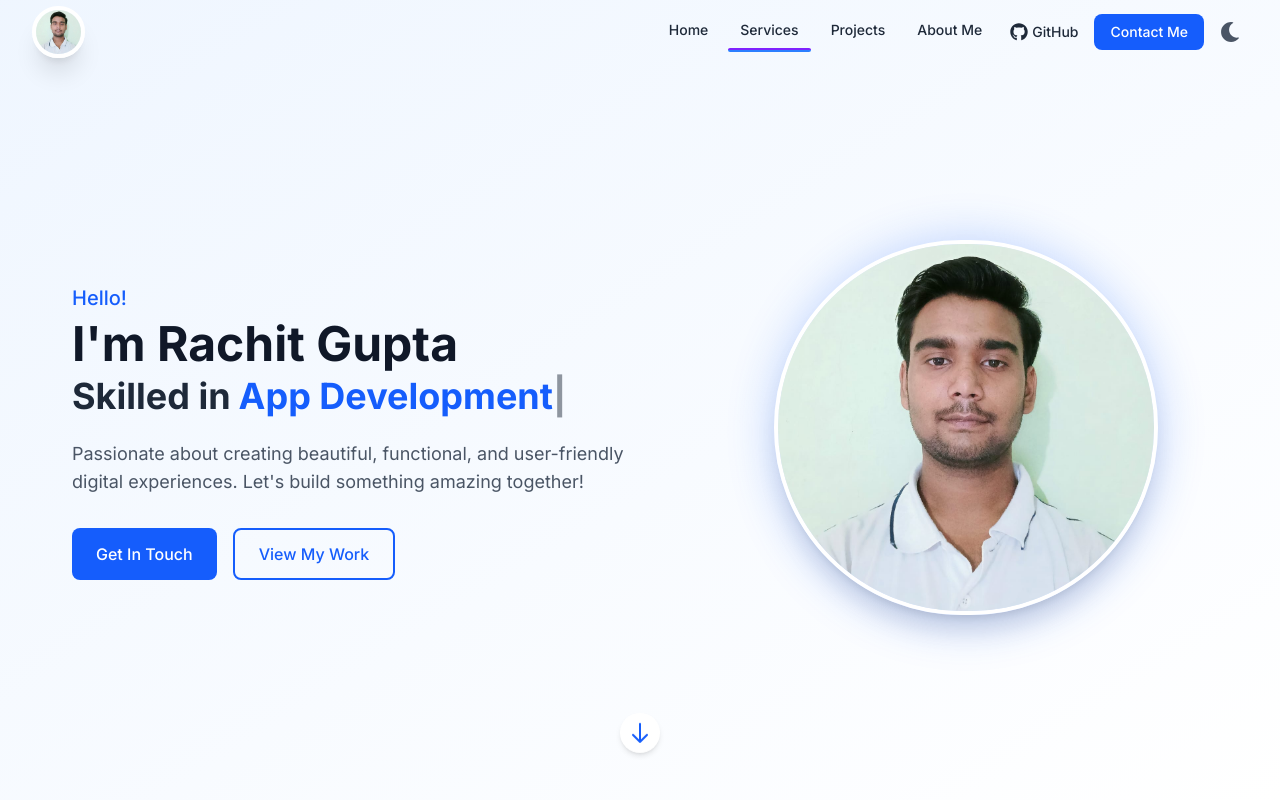
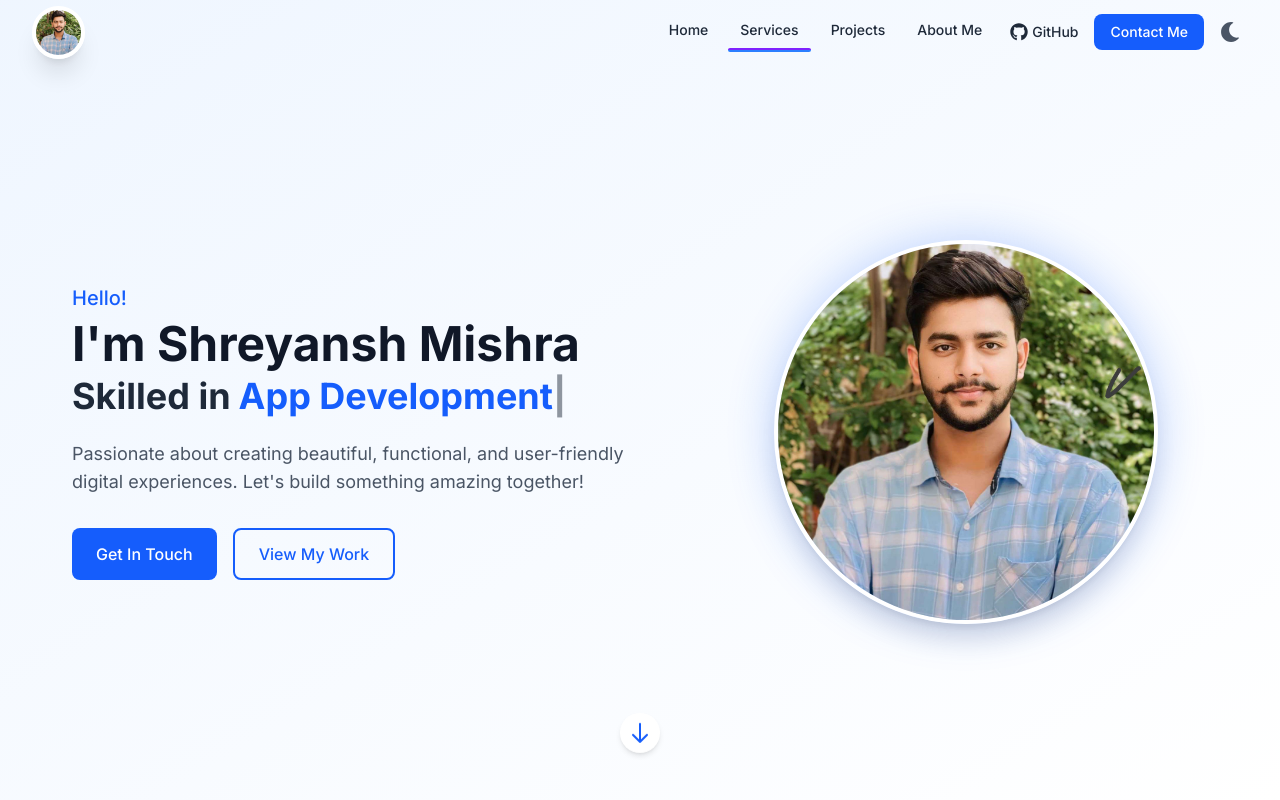
Before and after one commit to Shreyanshok/MyPortfolio12, a Next.js app: page / in a window 1280 px wide. Shown: the top 800 px of the page. Built offline with nearby package versions, Linux system fonts and the light colour scheme.

Commit message:
first commit

```diff
--- a/src/app/layout.js
+++ b/src/app/layout.js
@@ -20,8 +20,8 @@ const geistMono = Geist_Mono({
 });
 
 export const metadata = {
-  title: 'Rachit Gupta - Software Developer',
-  description: 'Portfolio website of Rachit Gupta, a software developer specializing in web and app development.',
+  title: 'Shreyansh Mishra - Software Developer',
+  description: 'Portfolio website of Shreyansh Mishra, a software developer specializing in web and app development.',
 };
 
 export default function RootLayout({ children }) {
--- a/src/components/Aboutme.js
+++ b/src/components/Aboutme.js
@@ -12,7 +12,7 @@ const AboutMe = () => {
           {/* Left Side (Name and Bio) */}
           <div className="flex-1 p-6 max-w-2xl mx-auto md:mx-0 text-center md:text-left">
             <h3 className="text-3xl font-bold text-gray-900 dark:text-white mb-4">
-              Rachit Gupta
+              Shreyansh Mishra
             </h3>
             <p className="text-lg text-gray-600 dark:text-gray-300 leading-relaxed">
               I&apos;m a passionate Full Stack Developer and a B.Tech CSE student at Gyan Ganga College of Technology, currently in my 3rd year. I specialize in both front-end and back-end development with hands-on experience in React.js, Next.js, Tailwind CSS, Node.js, Express.js, MongoDB, and Firebase.
@@ -31,7 +31,7 @@ const AboutMe = () => {
               className="rounded-full overflow-hidden mb-6 w-40 h-40 bg-gray-100 dark:bg-gray-700"
             >
               <img
-                src="/Profile.jpg"
+                src="/ShreyanshMishra.jpg"
                 alt="Your Image"
                 className="object-cover w-full h-full"
               />
--- a/src/components/Footer.js
+++ b/src/components/Footer.js
@@ -10,7 +10,7 @@ const Footer = () => {
       <div className="max-w-7xl mx-auto px-4 sm:px-6 lg:px-8">
         <div className="flex flex-col md:flex-row justify-between items-center">
           <div className="mb-6 md:mb-0">
-            <h2 className="text-2xl font-bold text-blue-500 dark:text-violet-400">Rachit Gupta</h2>
+            <h2 className="text-2xl font-bold text-blue-500 dark:text-violet-400">Shreyansh Mishra</h2>
             <p className="text-gray-400 mt-2 max-w-md">
               Software Developer specialized in creating beautiful and functional web and mobile applications.
             </p>
@@ -52,7 +52,7 @@ const Footer = () => {
 
         <div className="border-t border-gray-800 mt-8 pt-8 flex flex-col md:flex-row justify-between items-center">
           <p className="text-gray-400 text-sm">
-            &copy; {currentYear} Rachit Gupta. All rights reserved.
+            &copy; {currentYear} Shreyansh Mishra. All rights reserved.
           </p>
 
           <div className="mt-4 md:mt-0">
--- a/src/components/HeroSection.js
+++ b/src/components/HeroSection.js
@@ -42,7 +42,7 @@ const HeroSection = () => {
           <div className="flex-1 text-center lg:text-left lg:ml-10 lg:w-[850px] ">
             <h2 className="text-xl font-medium text-blue-600 dark:text-violet-400 mb-2">Hello!</h2>
             <h1 className="text-4xl sm:text-5xl md:text-5xl font-bold text-gray-900 dark:text-white mb-2">
-              I&apos;m Rachit Gupta
+              I&apos;m Shreyansh Mishra
             </h1>
             <div className="text-[27px] sm:text-3xl md:text-4xl font-bold text-gray-800 dark:text-gray-200 mb-6">
               <span className="mr-2 ">Skilled in</span>
@@ -71,8 +71,8 @@ const HeroSection = () => {
               <div className="absolute inset-0 bg-blue-600 dark:bg-violet-600 rounded-full blur-xl opacity-20 animate-pulse"></div>
               <div className="relative rounded-full overflow-hidden border-4 border-white dark:border-gray-800 shadow-xl">
                 <Image
-                  src="/Profile.jpg"
-                  alt="Rachit Gupta"
+                  src="/ShreyanshMishra.jpg"
+                  alt="Shreyansh Mishra"
                   width={400}
                   height={400}
                   className="object-cover"
--- a/src/components/Navbar.js
+++ b/src/components/Navbar.js
@@ -77,8 +77,8 @@ const Navbar = () => {
               <div className="absolute bg-blue-600 dark:bg-violet-600 rounded-full blur-xl opacity-20 animate-pulse"></div>
               <div className="relative rounded-full overflow-hidden border-4 border-white dark:border-gray-800 shadow-xl">
                 <Image
-                  src="/Profile.jpg"
-                  alt="Rachit Gupta"
+                  src="/ShreyanshMishra.jpg"
+                  alt="Shreyansh Mishra"
                   width={45}
                   height={45}
                   className="object-cover"
```
Also changed, not shown: public/Profile.jpg (deleted), public/ShreyanshMishra.jpg (added).
